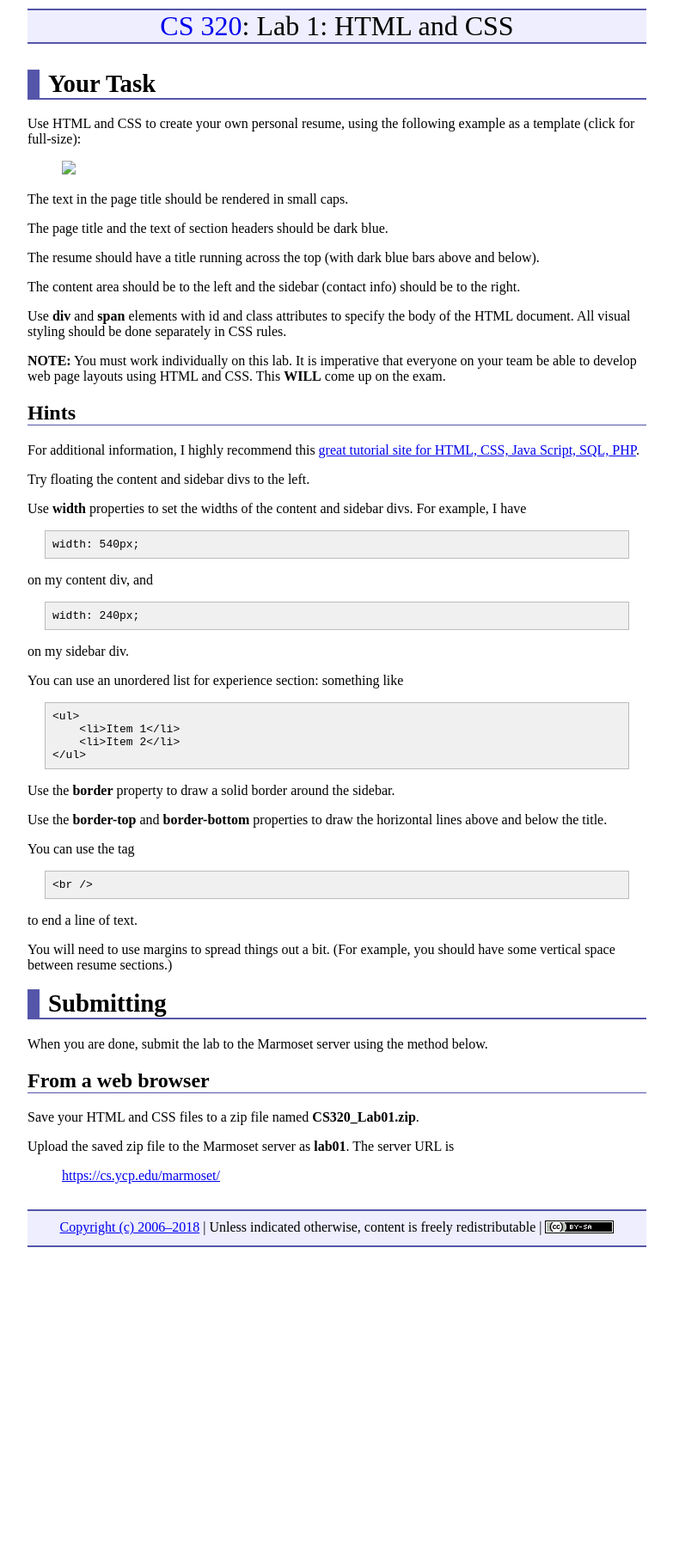
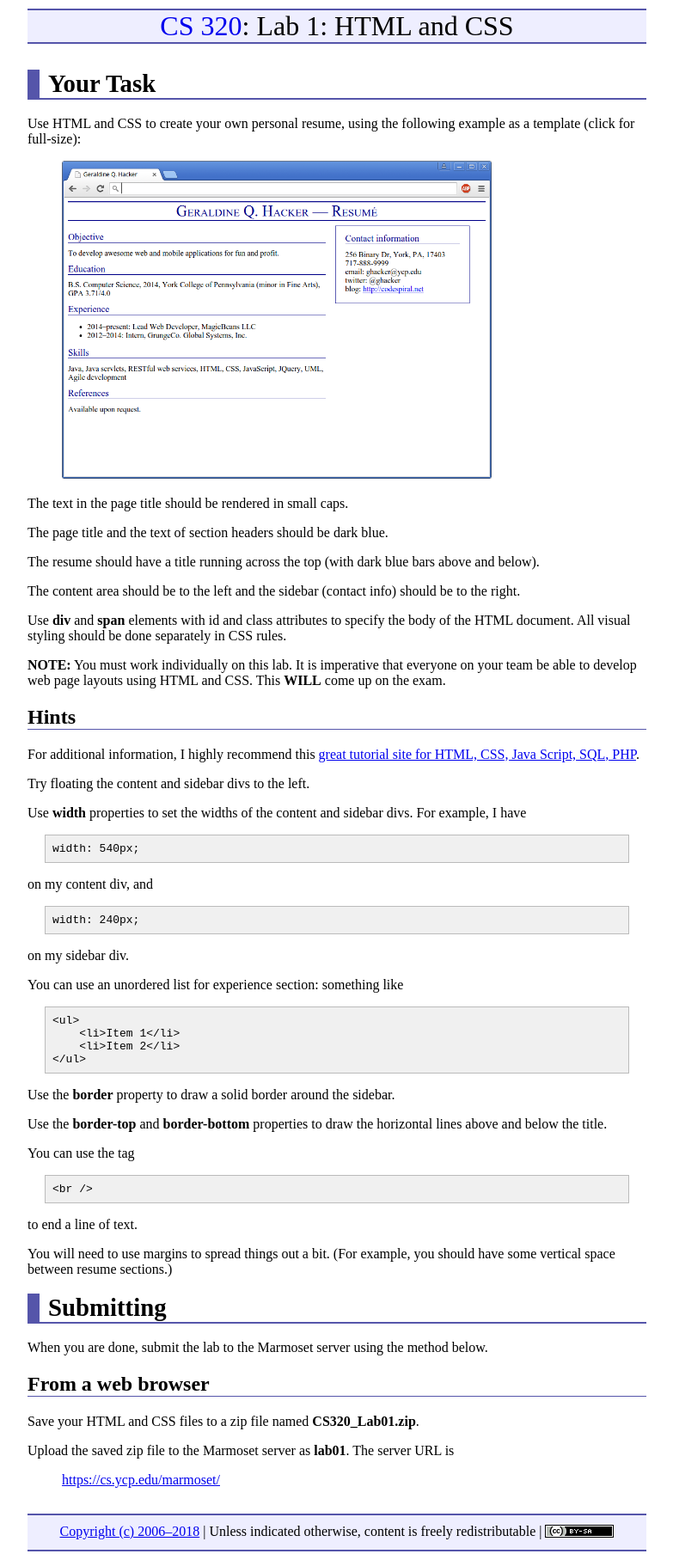
Before and after one commit to ycpcs/cs320-spring2018, a Jekyll site: the page built from labs/lab01.md, in a window 1280 px wide. Shown: the whole page at 86% size, without its empty margins (248-1031 px from the left). Built offline with Jekyll 4.4.1, drawn with Linux system fonts in a browser that asks for light colours; before the commit the page ends 1461 px from its top, so only the background shows below that.

```diff
--- a/labs/lab01.md
+++ b/labs/lab01.md
@@ -8,7 +8,7 @@ Your Task
 
 Use HTML and CSS to create your own personal resume, using the following example as a template (click for full-size):
 
-> <a href="images/lab01/resume.png"><img style="width: 500px;" src="images/lab02/resume.png" /></a>
+> <a href="images/lab01/resume.png"><img style="width: 500px;" src="images/lab01/resume.png" /></a>
 
 The text in the page title should be rendered in small caps.
 
```
Also changed, not shown: labs/lab03.md (+1 -1 lines).
